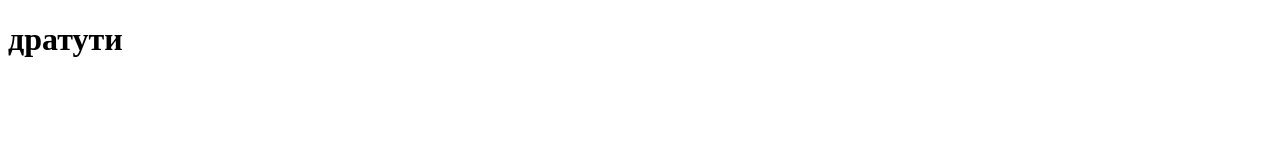
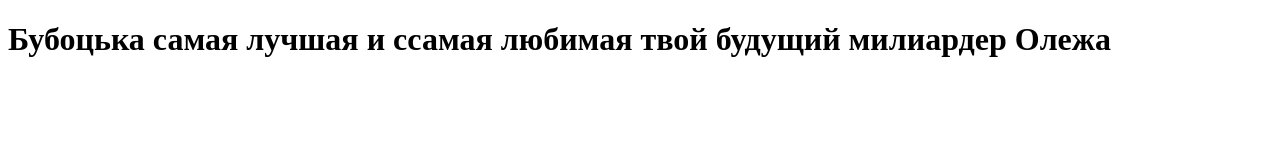
Before and after one commit to Invalid5375/Papka, a plain HTML site: page index.html in a window 1280 px wide. Drawn offline with Linux system fonts and the light colour scheme.

Commit message:
Update index.html

```diff
--- a/index.html
+++ b/index.html
@@ -7,7 +7,8 @@
     , initial-scale=1.0">
     <title>Document</title>
 </head>
-<h1>дратути
+<h1>Бубоцька самая лучшая и ссамая любимая
+    твой будущий милиардер Олежа
 
 </h1><body>
 
```
